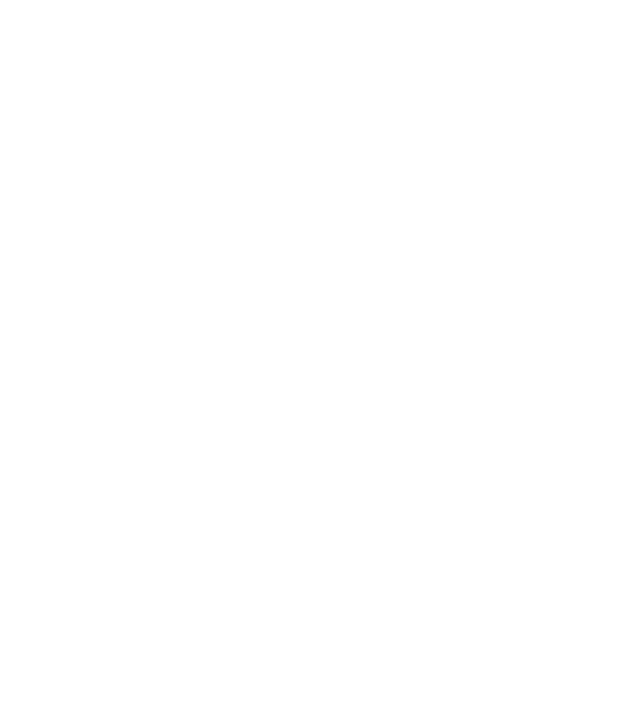
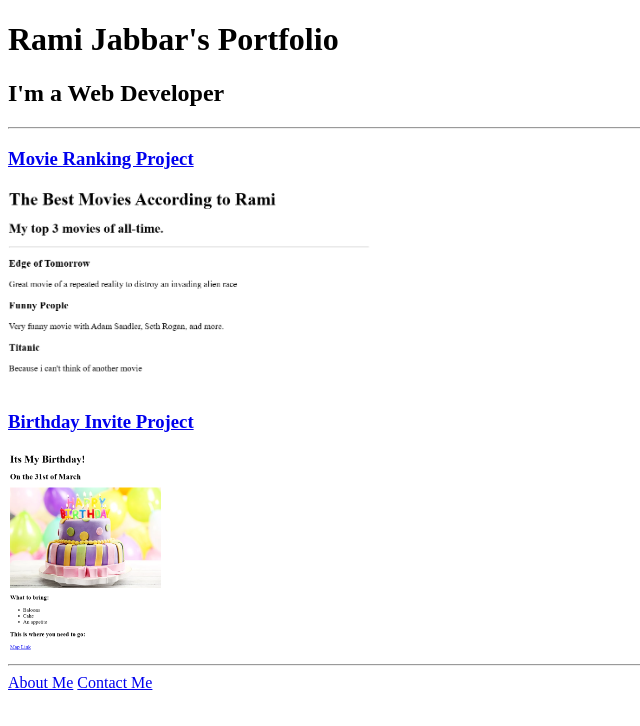
Before and after one commit to rj271990/html-portfolio, a plain HTML site: page index.html in a window 1280 px wide. Shown: the whole page, without its empty margins (0-640 px from the left). Drawn offline with Linux system fonts and the light colour scheme.

Commit message:
Update index.html

```diff
--- a/index.html
+++ b/index.html
@@ -1,15 +1,22 @@
-<!-- TODO 1: Create the HTML Boilerplate -->
 
-<!-- TODO 2: Add Your previous projects' HTML into the public folder -->
-
-<!-- TODO 3: Take screenshots of your project previews and add the images to the images folder -->
-
-<!-- TODO 4: Add titles/subtitles etc. -->
-
-<!-- TODO 5: Add a link to the project pages -->
-
-<!-- TODO 6: Add images to show the project previews
-HINT for TODO 6: You can use the height attribute set to 200 to make the image smaller:
-https://developer.mozilla.org/en-US/docs/Web/HTML/Element/img#attr-height -->
-
-<!-- TODO 7: Add the Contact Me and About Me page links -->
+<!DOCTYPE html>
+<html lang="en">
+<head>
+    <meta charset="UTF-8">
+    <meta name="viewport" content="width=device-width, initial-scale=1.0">
+    <title>Document</title>
+</head>
+<body>
+    <h1>Rami Jabbar's Portfolio</h1>
+    <h2>I'm a Web Developer</h2>
+    <hr />
+    <h3><a href="./public/movie-ranking.html">Movie Ranking Project</a></h3>
+    <img src="./assets/images/Screenshot 2025-07-27 142335.png" height="200" alt="Movie Ranking Project Preview" />
+    <h3><a href="./public/birthday-invite.html">Birthday Invite Project</a></h3>
+    <img src="./assets/images/Screenshot 2025-07-27 140040.png" height="200" alt="Birthday invite project preview" />
+    </h3>
+    <hr />
+    <a href="./public/about.html">About Me</a>
+    <a href="./public/contact.html">Contact Me</a>
+</body>
+</html>
```
